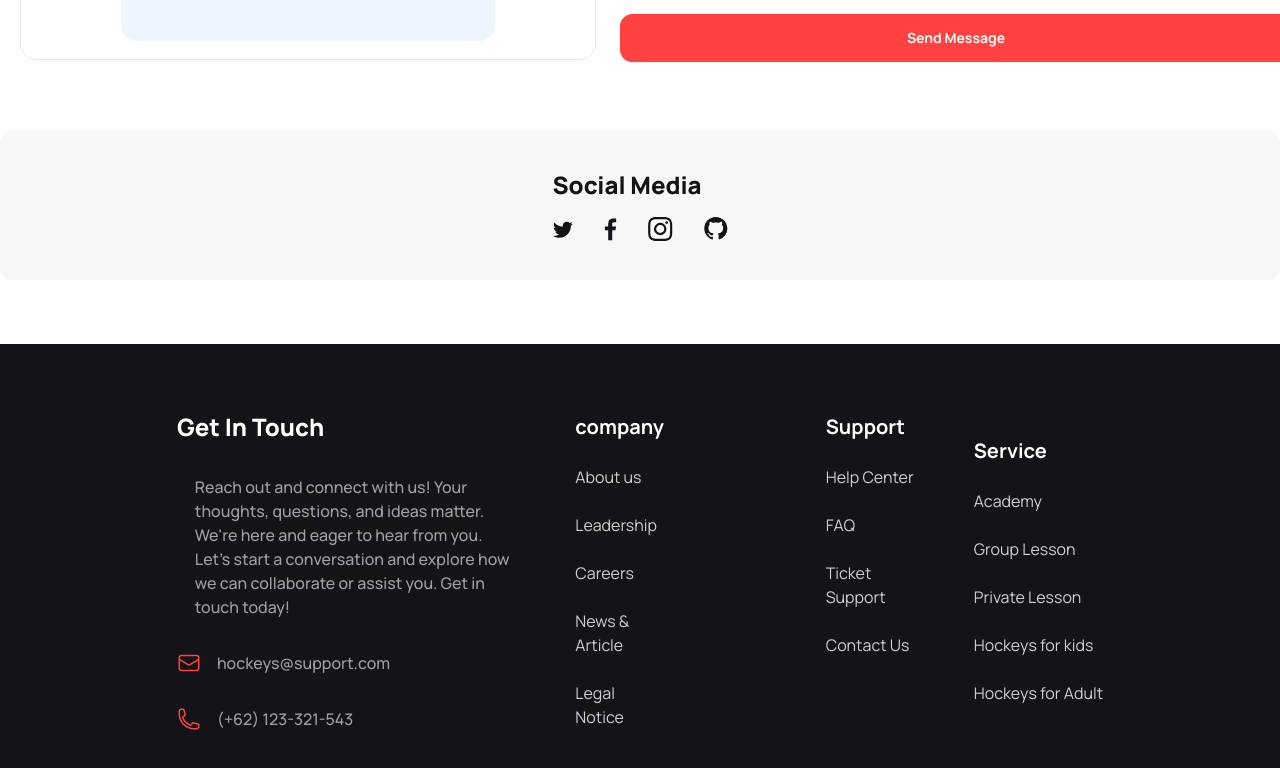
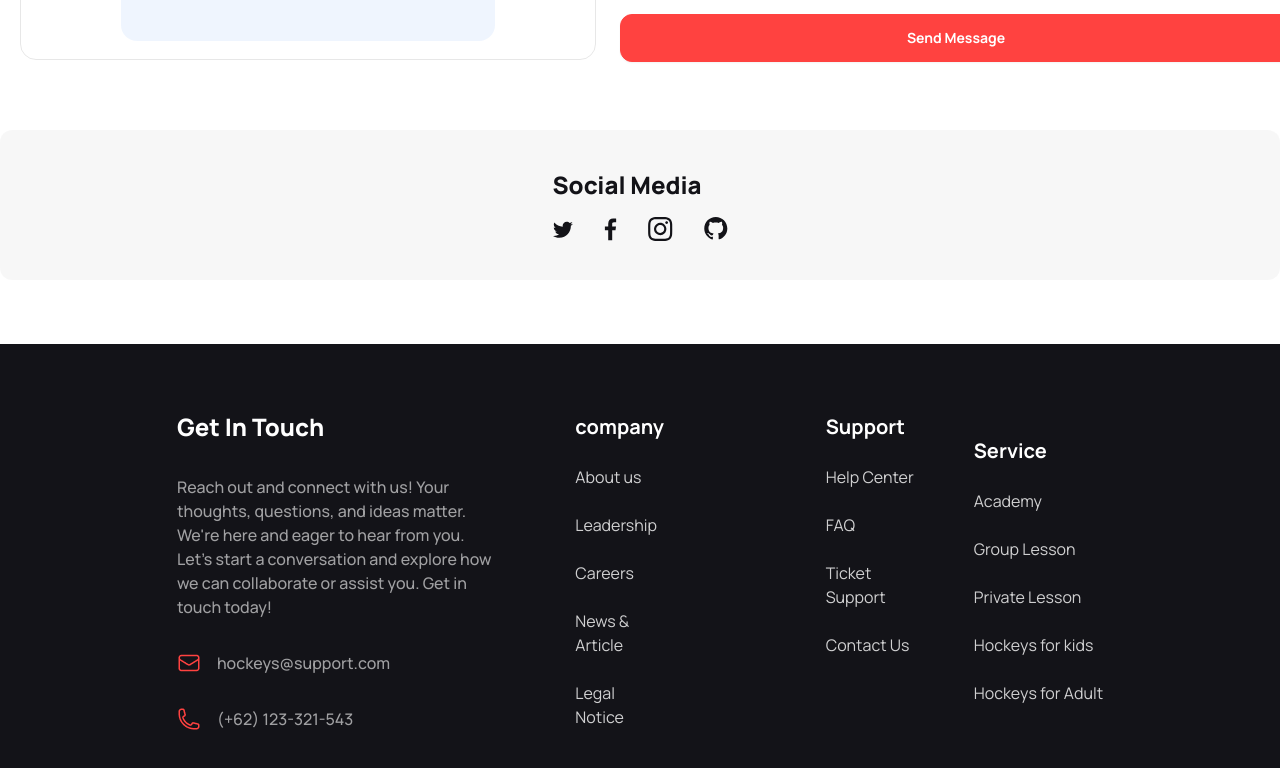
Before and after one commit to Pervage-Ahmed-Tuhin/Assignment-Three-Hokies, a plain HTML site: page index.html in a window 1280 px wide. Shown: the part 6039-6807 px from the top of the page. Drawn offline with nearby package versions, Linux system fonts and the light colour scheme.

Commit message:
Fixed some text alignments

```diff
--- a/index.html
+++ b/index.html
@@ -761,7 +761,7 @@
         <!-- This is the first section -->
         <div class="space-y-8 w-[100%] lg:w-[35%] text-center lg:text-start pt-10 lg:pt-0">
             <h1 class="font-extrabold text-white text-2xl">Get In Touch</h1>
-            <p style="color: rgba(255, 255, 255, 0.60);" class="text-base font-medium w-[70%] m-auto lg:w-[90%]">
+            <p style="color: rgba(255, 255, 255, 0.60);" class="text-base font-medium w-[70%] m-auto lg:m-0 lg:w-[90%]">
                 Reach out and connect with us! Your thoughts, questions, and ideas matter. We're here and eager to hear
                 from you. Let's start a conversation and explore how we can collaborate or assist you. Get in touch
                 today!
```
